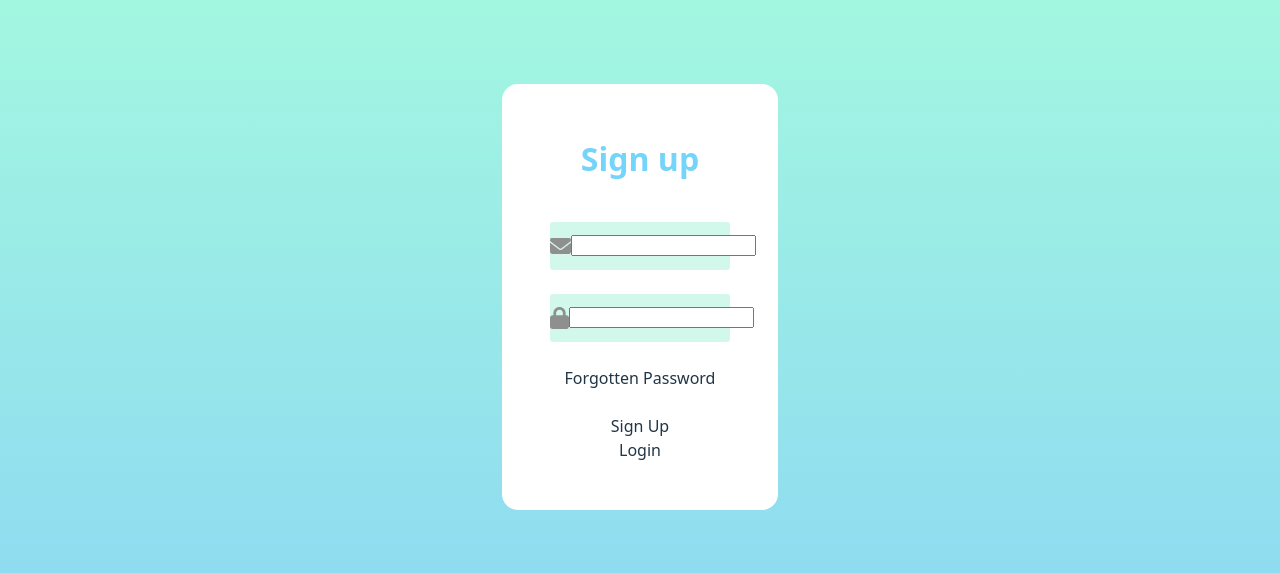
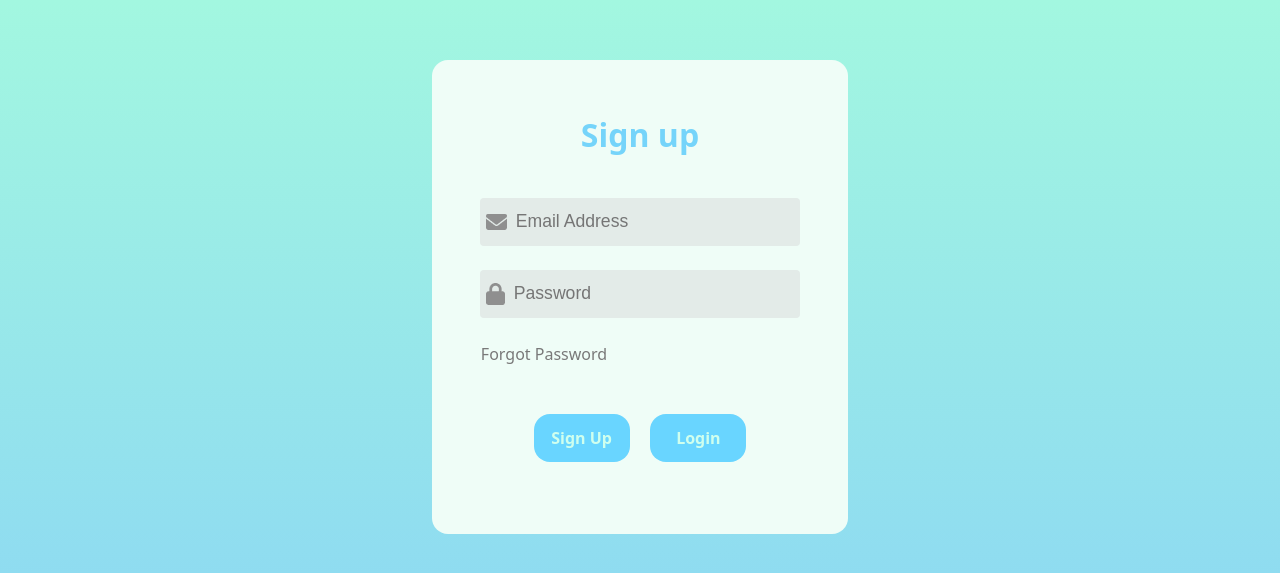
Before and after one commit to aimei60/fitness-application, a React (Vite) app in the folder frontend/frontend-fitness/: page / in a window 1280 px wide. Shown: the part 103-676 px from the top of the page. Built offline with nearby package versions, Linux system fonts and the light colour scheme.

Commit message:
finished styling my log in page.

```diff
--- a/frontend/frontend-fitness/src/css/loginsignup.css
+++ b/frontend/frontend-fitness/src/css/loginsignup.css
@@ -7,7 +7,8 @@ body {
     display: flex;
     flex-direction: column;
     margin: auto;
-    background: white;
+    background: rgb(239, 253, 247);
+    width: 20rem;
     padding: 3rem;
     border-radius: 1rem;
 }
@@ -39,12 +40,49 @@ body {
     display: flex;
     align-items: center;
     margin: auto;
-    width: 11.2rem;
+    width: 20rem;
     height: 3rem;
-    background: rgb(209, 248, 234);
-    border-radius: 0.2rem;
+    background: rgb(227, 235, 232);
+    border-radius: 0.25rem;
 }
 
 .input img {
+    margin: 0rem 0.4rem;
+}
 
+.input input {
+    height: 5rem;
+    width: 20rem;
+    background: transparent;
+    border: none;
+    outline: none;
+    color: #131414;
+    font-size: 1.1rem;
 }
+
+.forgot-password {
+    padding-right: 12rem;
+    padding-top: 0rem;
+    color: #797979;
+    font-size: 1rem;
+}
+
+.submit-container {
+    display: flex;
+    gap: 1.3rem;
+    margin: 1.5rem auto;
+}
+
+.submit {
+    display: flex;
+    justify-content: center;
+    align-items: center;
+    width: 6rem;
+    height: 3rem;
+    border-radius: 1rem;
+    color: #cfffee;
+    background-color: #69d5ff;
+    font-size: 1rem;
+    font-weight: 700;
+    cursor: pointer;
+}
--- a/frontend/frontend-fitness/src/pages/login-signup.jsx
+++ b/frontend/frontend-fitness/src/pages/login-signup.jsx
@@ -1,8 +1,11 @@
 import "../css/loginsignup.css";
 import emailIcon from '../assets/email.png'
 import passwordIcon from '../assets/password.png'
+import { useState } from "react";
 
 function Login() {
+
+
 
   return (
     <div className="container">
@@ -12,13 +15,13 @@ function Login() {
       <div className="inputs">
         <div className="input">
           <img src={emailIcon} alt=""></img>
-          <input type="email"></input>
+          <input type="email" placeholder="Email Address"></input>
         </div>
         <div className="input">
           <img src={passwordIcon} alt=""></img>
-          <input type="password"></input>
+          <input type="password" placeholder="Password"></input>
         </div>
-        <div className="forgotten-password">Forgotten Password</div>
+        <div className="forgot-password">Forgot Password</div>
         <div className="submit-container">
           <div className="submit">Sign Up</div>
           <div className="submit">Login</div>
```
